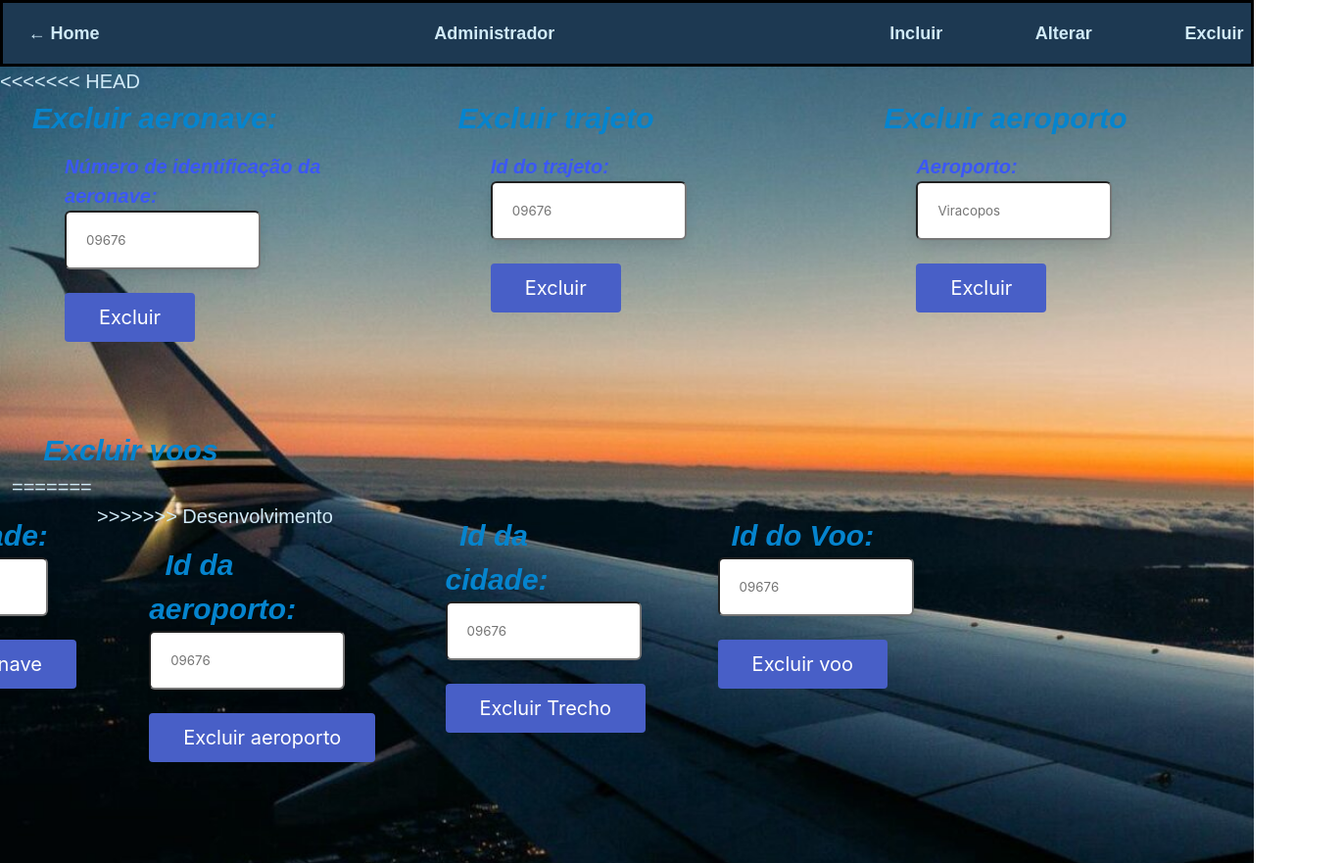
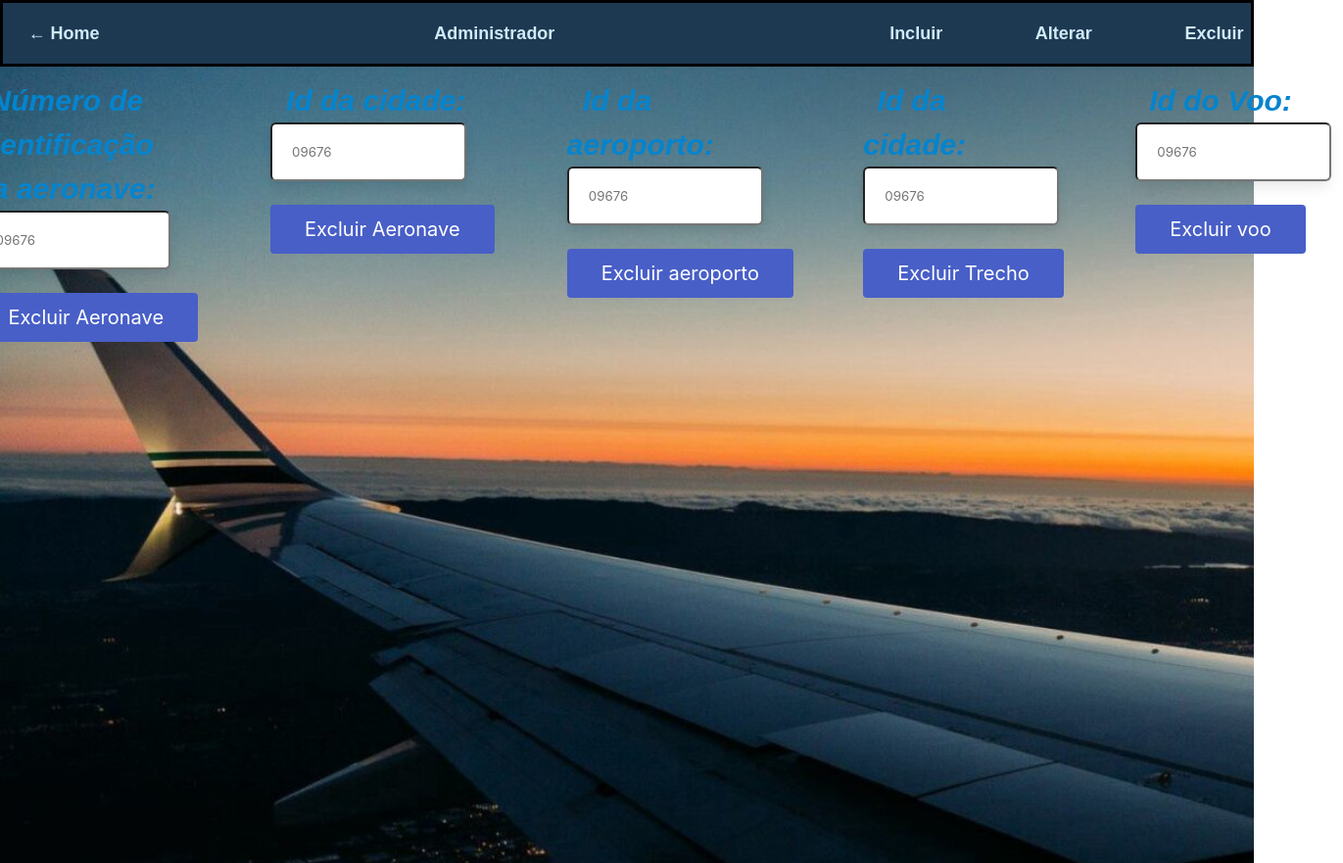
Before and after one commit to tS1lva/Eng-de-Software---PI2, a plain HTML site: page FRONTEND/html/deletar.html in a window 1280 px wide. Shown: the top 881 px of the page at 98% size, 1371 px wide, since content can reach past the window. Drawn offline with nearby package versions, Linux system fonts and the light colour scheme.

Commit message:
Merge branch 'Desenvolvimento' into main

```diff
--- a/FRONTEND/html/deletar.html
+++ b/FRONTEND/html/deletar.html
@@ -135,66 +135,6 @@
       </div>
     </header>
     <main>
-<<<<<<< HEAD
-        <div class="columns is-desktop is-centered">
-          <div class="column is-4">
-            <h1 class="texth1">Excluir aeronave:</h1>
-            <form>
-              <div class="cadastroDiv">
-                <label for="idAeronave" class="textLabel"
-                  >Número de identificação da aeronave:</label
-                >
-                <input
-                  type="number"
-                  id="idAeronave"
-                  placeholder="09676"
-                  class="box"
-                  required
-                />
-                <button class="button is-link is-medium">Excluir</button>
-              </div>
-            </form>
-          </div>
-
-          <div class="column is-4">
-            <h1 class="texth1">Excluir trajeto</h1>
-            <form>
-              <div class="cadastroDiv">
-                <label for="aeroportoSaida" class="textLabel">Id do trajeto:</label>
-                <input
-                  type="text"
-                  id="idTrajeto"
-                  placeholder="09676"
-                  class="box"
-                  required
-                />
-                <button class="button is-link is-medium">Excluir</button>
-              </div>
-            </form>
-          </div>
-
-          <div class="column is-4">
-            <h1 class="texth1">Excluir aeroporto</h1>
-            <form>
-              <div class="cadastroDiv">
-                <label for="aeroporto" class="textLabel">Aeroporto:</label>
-                <input
-                  type="text"
-                  id="nomeAeroporto"
-                  placeholder="Viracopos"
-                  class="box"
-                  required
-                />
-                <button class="button is-link is-medium">Excluir</button>
-              </div>
-            </form>
-          </div>
-        </div>
-
-        <div>
-        <div class="column is-4">
-          <h1 class="texth1">Excluir voos</h1>
-=======
       <div id="main" class="columns is-desktop is-centered">
         <div class="column is-visible">
           <form>
@@ -249,7 +189,6 @@
         </div>
 
         <div class="column is-visible">
->>>>>>> Desenvolvimento
           <form>
             <div class="cadastroDiv">
               <label for="idAeroporto" class="texth1">Id da aeroporto:</label>
```
Also changed, not shown: FRONTEND/html/alterar.html (+0 -91 lines).
